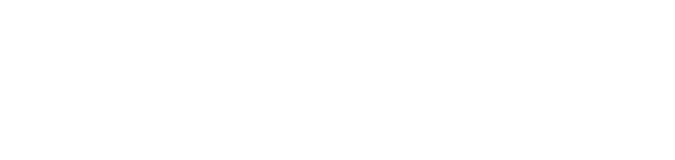
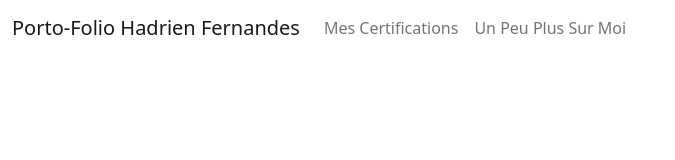
Before and after one commit to Hrefernandes/Porto--folio, a plain HTML site: page pages/plus-sur-moi.html in a window 1280 px wide. Shown: the whole page, without its empty margins (0-675 px from the left). Drawn offline with nearby package versions, Linux system fonts and the light colour scheme; a web font is replaced by a local one.

Commit message:
Porto-folio

```diff
--- a/pages/plus-sur-moi.html
+++ b/pages/plus-sur-moi.html
@@ -7,9 +7,27 @@
     <!--Liens vers la page en CSS-->
     <link rel="stylesheet" href="../portofolio.css">
 
-    <title> Mes Certifications </title>
+    <title> Un Peu Plus Sur Moi </title>
      <!--lien CDN boostrap-->
      <link href="https://cdn.jsdelivr.net/npm/bootstrap@5.2.3/dist/css/bootstrap.min.css" rel="stylesheet" >
+
+     <!-- La navBar -->
+    <nav class="navbar navbar-expand-lg bg-body-tertiary">
+        <div class="container-fluid">
+          <a href="../index.html" class="navbar-brand"> Porto-Folio Hadrien Fernandes</a>
+          <div class="collapse navbar-collapse" id="navbarNav">
+            <ul class="navbar-nav">
+              <li class="nav-item">
+                <a class="nav-link" href="certifs.html">Mes Certifications</a>
+              </li>
+              <li class="nav-item">
+                <a class="nav-link">Un Peu Plus Sur Moi</a>
+              </li>
+            </ul>
+          </div>
+        </div>
+      </nav>
+
      <!--Google Font-->
      <link rel="preconnect" href="https://fonts.googleapis.com">
      <link rel="preconnect" href="https://fonts.gstatic.com" crossorigin>
```
Also changed, not shown: index.html (+2 -2 lines), pages/certifs.html (+17 -0 lines).
